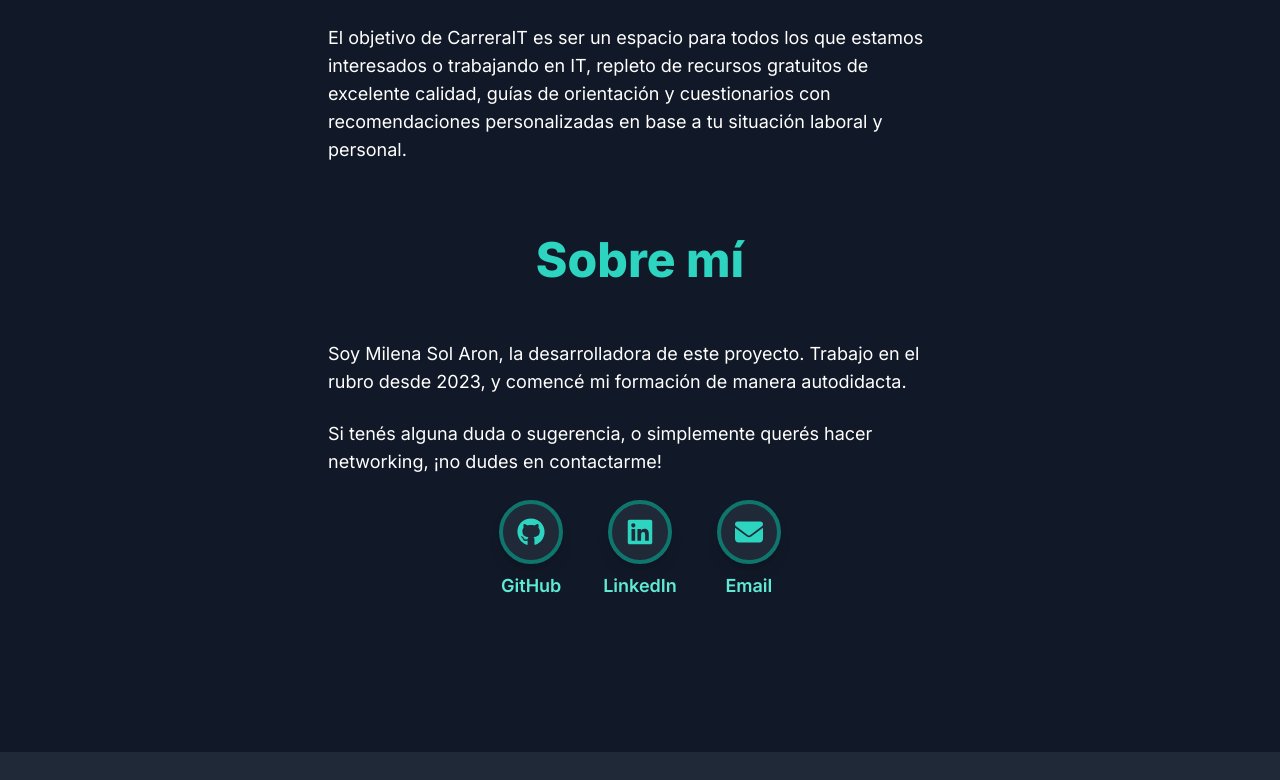
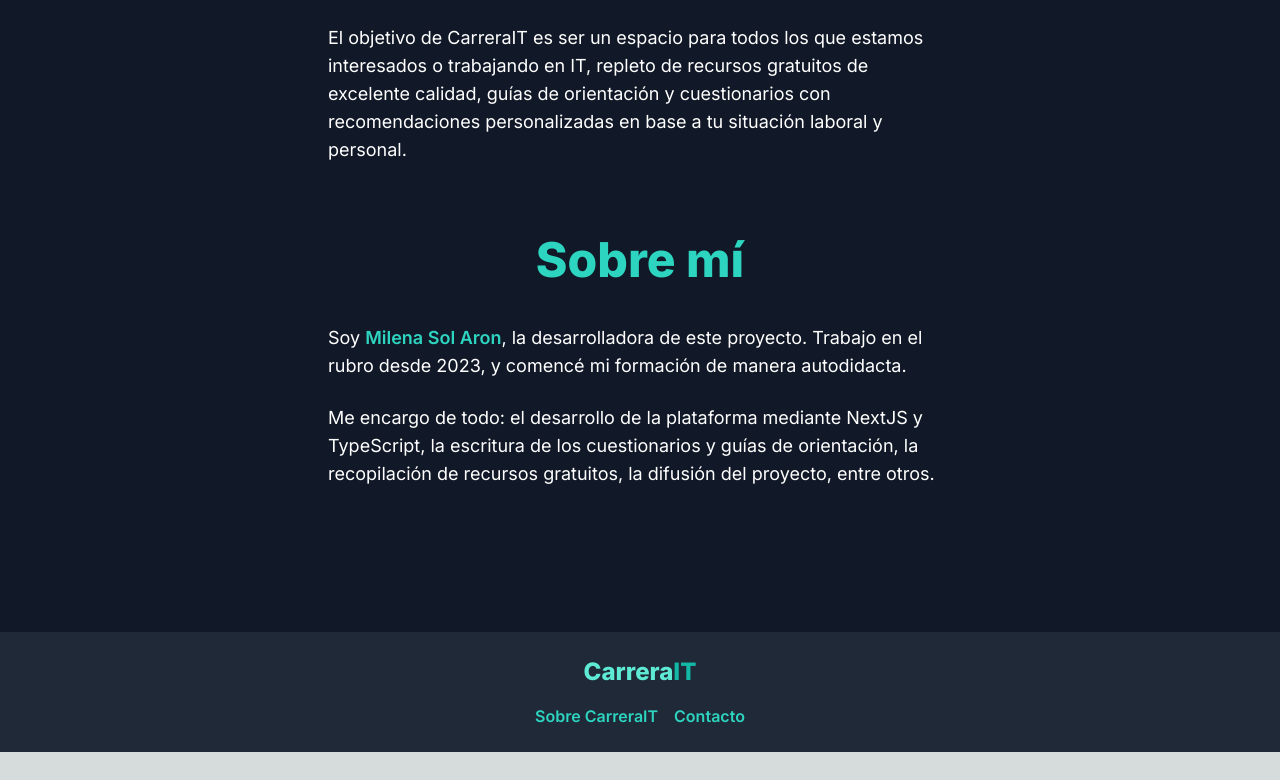
Before and after one commit to aronmilenait/carrerait-roadmap, a Next.js app in the folder carrerait-roadmap/: page /sobre-carrerait in a window 1280 px wide. Shown: the part 524-1304 px from the top of the page. After the commit the page ends 1276 px from the top, so only its background shows below. Built offline with nearby package versions, Linux system fonts and the light colour scheme.

Commit message:
refactor: update about me

```diff
--- a/carrerait-roadmap/src/app/components/About/AboutMe.tsx
+++ b/carrerait-roadmap/src/app/components/About/AboutMe.tsx
@@ -1,6 +1,7 @@
 import { FontAwesomeIcon } from "@fortawesome/react-fontawesome";
 import { faGithub, faLinkedin } from "@fortawesome/free-brands-svg-icons";
 import { faEnvelope } from "@fortawesome/free-solid-svg-icons";
+import Link from "next/link";
 
 const AboutMe = () => {
   const paragraphClasses = [
@@ -11,96 +12,31 @@ const AboutMe = () => {
     "mb-6",
   ].join(" ");
 
-  const iconContainerClasses = "flex flex-col items-center space-y-2";
-
-  const iconClasses = [
-    "h-14",
-    "w-14",
-    "md:h-16",
-    "md:w-16",
-    "bg-gray-800",
-    "rounded-full",
-    "p-2",
-    "border-4",
-    "border-teal-700",
-    "text-teal-400",
-    "flex",
-    "items-center",
-    "justify-center",
-    "shadow-lg",
-    "hover:scale-110",
-    "transition-transform",
-    "duration-300",
-  ].join(" ");
-
-  const linkClasses =
-    "text-sky-300 hover:text-sky-400 transition-colors duration-300";
-
   return (
     <section className="bg-gray-900 text-white mx-auto rounded-lg p-8 sm:p-6 max-w-full sm:max-w-lg md:max-w-2xl">
       <h1 className="text-4xl sm:text-3xl md:text-5xl text-teal-400 font-extrabold text-sky-50 mb-6 text-center">
         Sobre mí
       </h1>
-      <div className="flex justify-center mb-8">
-      </div>
+      <div className="flex justify-center mb-4"></div>
       <p className={paragraphClasses}>
-        Soy Milena Sol Aron, la desarrolladora de este proyecto. Trabajo en el
-        rubro desde 2023, y comencé mi formación de manera autodidacta.
+        Soy{" "}
+        <a
+          href="https://www.linkedin.com/in/milenasaron/"
+          target="_blank"
+          rel="noopener noreferrer"
+          className="font-semibold text-teal-400 hover:text-teal-200 transition-colors duration-300"
+        >
+          Milena Sol Aron
+        </a>
+        , la desarrolladora de este proyecto. Trabajo en el rubro desde 2023, y
+        comencé mi formación de manera autodidacta.
       </p>
       <p className={paragraphClasses}>
-        Si tenés alguna duda o sugerencia, o simplemente querés hacer
-        networking, ¡no dudes en contactarme!
+        Me encargo de todo: el desarrollo de la plataforma mediante NextJS y
+        TypeScript, la escritura de los cuestionarios y guías de orientación, la
+        recopilación de recursos gratuitos, la difusión del proyecto, entre
+        otros.
       </p>
-      <div className="flex flex-wrap justify-center space-x-8 sm:space-x-6 md:space-x-10 mb-8">
-        <div className={iconContainerClasses}>
-          <a
-            href="https://github.com/aronmilenait"
-            className={linkClasses}
-            target="_blank"
-            rel="noopener noreferrer"
-            aria-label="GitHub"
-          >
-            <div className={iconClasses}>
-              <FontAwesomeIcon icon={faGithub} className="h-7 w-7" />
-            </div>
-          </a>
-          <span className="text-xs md:text-lg font-semibold text-teal-300">
-            GitHub
-          </span>
-        </div>
-        <div className={iconContainerClasses}>
-          <a
-            href="https://www.linkedin.com/in/milenasaron"
-            className={linkClasses}
-            target="_blank"
-            rel="noopener noreferrer"
-            aria-label="LinkedIn"
-          >
-            <div className={iconClasses}>
-              <FontAwesomeIcon icon={faLinkedin} className="h-7 w-7" />
-            </div>
-          </a>
-          <span className="text-xs md:text-lg font-semibold text-teal-300">
-            LinkedIn
-          </span>
-        </div>
-        <div className={iconContainerClasses}>
-          <a
-            href="mailto:aronmilena.it@gmail.com"
-            className={linkClasses}
-            target="_blank"
-            rel="noopener noreferrer"
-            aria-label="Email"
-          >
-            <div className={iconClasses}>
-              <FontAwesomeIcon icon={faEnvelope} className="h-7 w-7" />
-            </div>
-          </a>
-          <span className="text-xs md:text-lg font-semibold text-teal-300">
-            Email
-          </span>
-        </div>
-      </div>
     </section>
   );
 };
```
